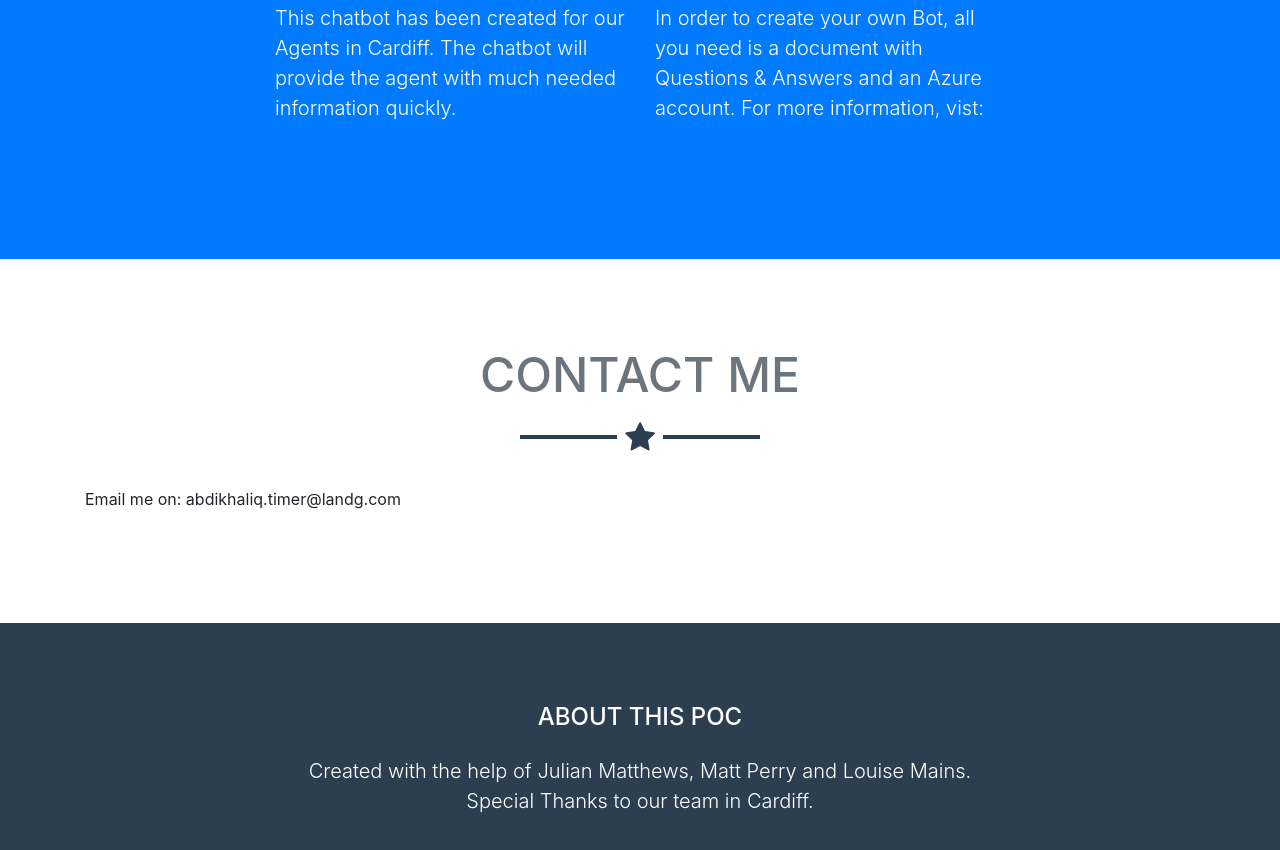
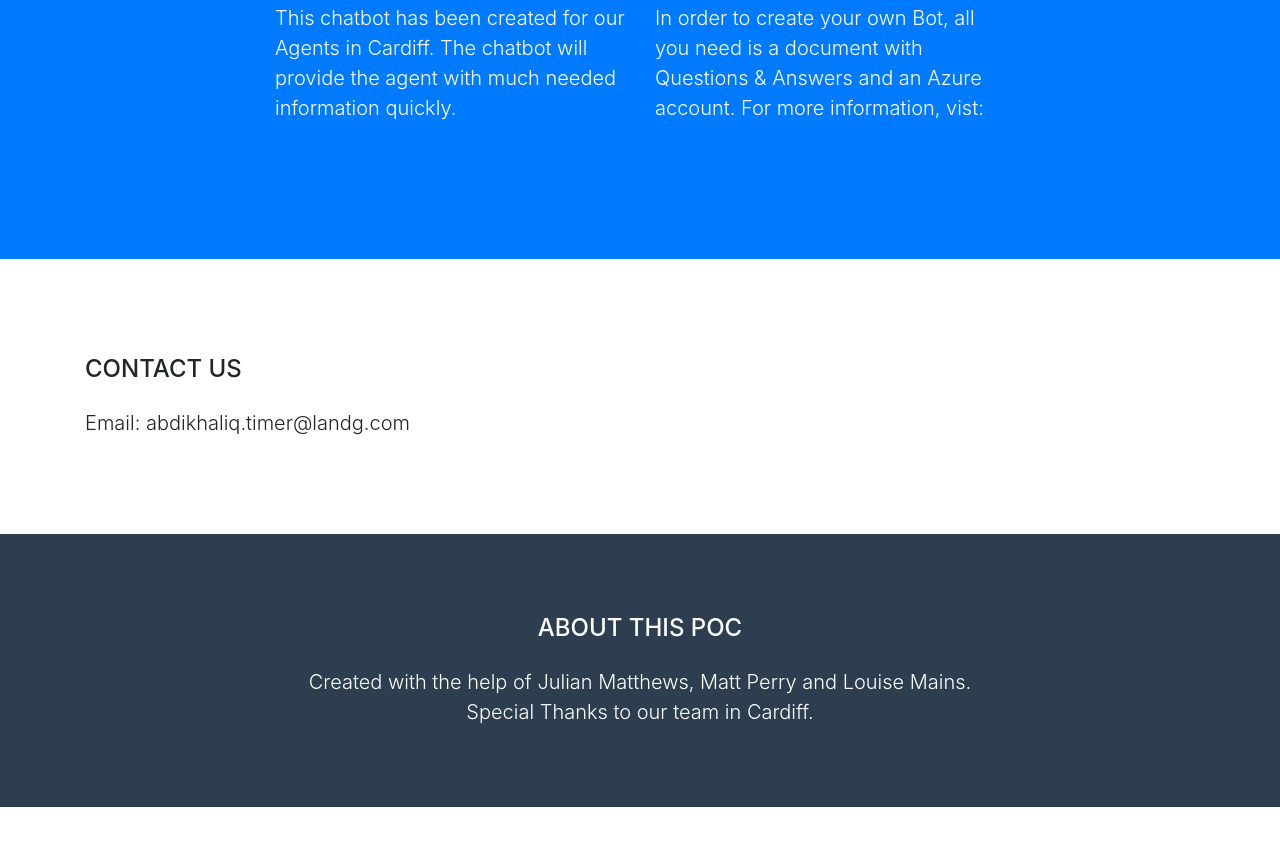
Before and after one commit to nigelHRBOT/WebsiteForBot, a website with bundled scripts: page index.html in a window 1280 px wide. Shown: the part 1930-2780 px from the top of the page. After the commit the page ends 2737 px from the top, so only its background shows below. Built offline with nearby package versions, Linux system fonts and the light colour scheme.

Commit message:
Update index.html

```diff
--- a/index.html
+++ b/index.html
@@ -100,12 +100,10 @@
     <!-- Contact Section -->
     <section id="contact">
       <div class="container">
-        <div class="col-lg-12 ml-auto">
-        <h2 class="text-center text-uppercase text-secondary mb-0">Contact Me</h2>
-        <hr class="star-dark mb-5">
-        <div class="row">
-
-            <p>Email me on: abdikhaliq.timer@landg.com</p>
+         <div class="row">
+         <div class="col-lg-12 ml-auto">
+           <h4 class="text-uppercase mb-4">Contact us</h4>
+            <p class="lead mb-0">Email: abdikhaliq.timer@landg.com</p>
           </div>
         </div>
       </div>
```
